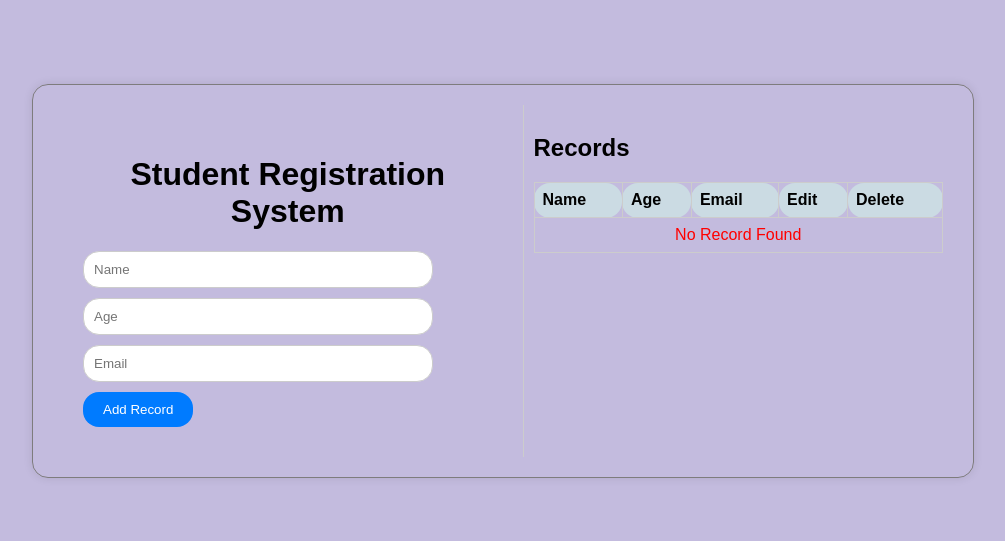
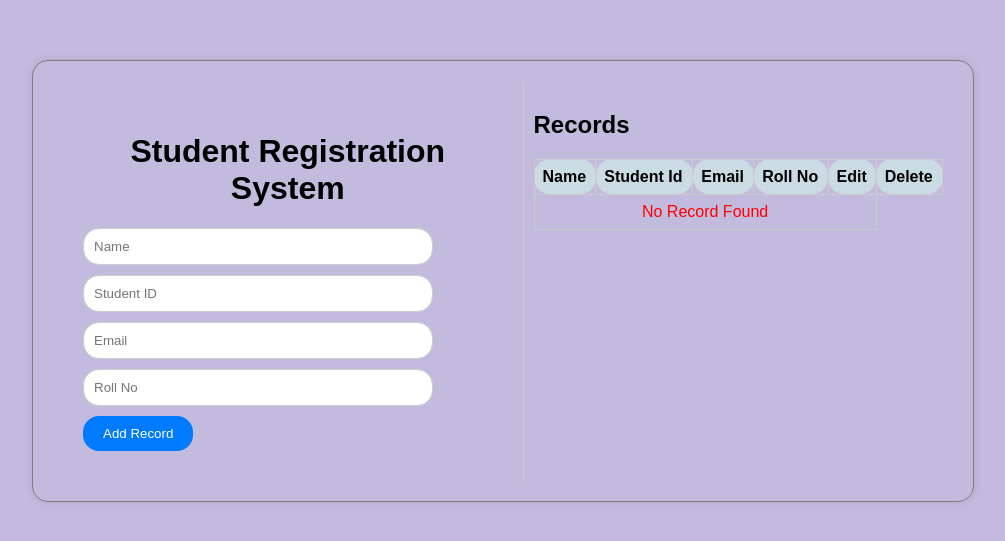
Before and after one commit to Kanchan-Bashine1999/Student-Registration-System, a plain HTML site: page index.html in a window 1280 px wide. Shown: the part 127-668 px from the top of the page, without its empty margins (137-1142 px from the left). Drawn offline with Linux system fonts and the light colour scheme.

Commit message:
Update index.html

```diff
--- a/index.html
+++ b/index.html
@@ -13,8 +13,9 @@
             <h1>Student Registration System</h1>
             <form id="record-form">
                 <input type="text" id="name" placeholder="Name" required>
-                <input type="number" id="age" placeholder="Age" required>
+                <input type="number" id="studentid" placeholder="Student ID" required>
                 <input type="text" id="email" placeholder="Email" required>
+                <input type="number" id="rollno" placeholder="Roll No" required>
                 <button type="submit">Add Record</button>
                 <input type="hidden" id="edit-index" value="-1">
             </form>
@@ -26,8 +27,9 @@
                 <thead>
                     <tr>
                         <th>Name</th>
-                        <th>Age</th>
+                        <th>Student Id</th>
                         <th>Email</th>
+                        <th>Roll No</th>
                         <th>Edit</th>
                         <th>Delete</th>
                     </tr>
```
